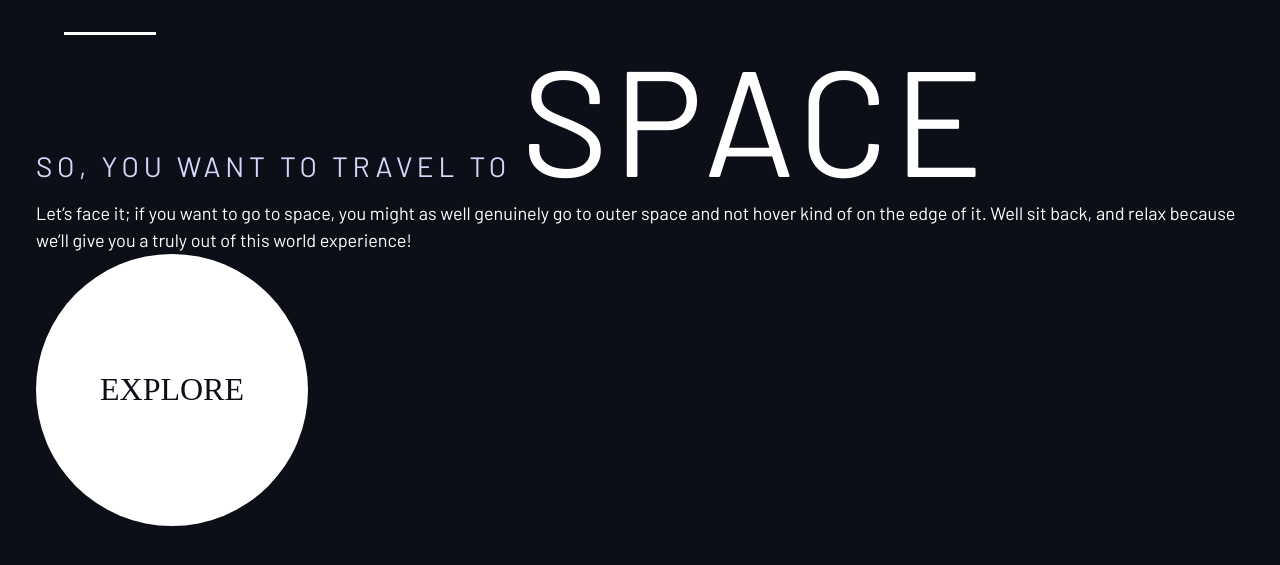
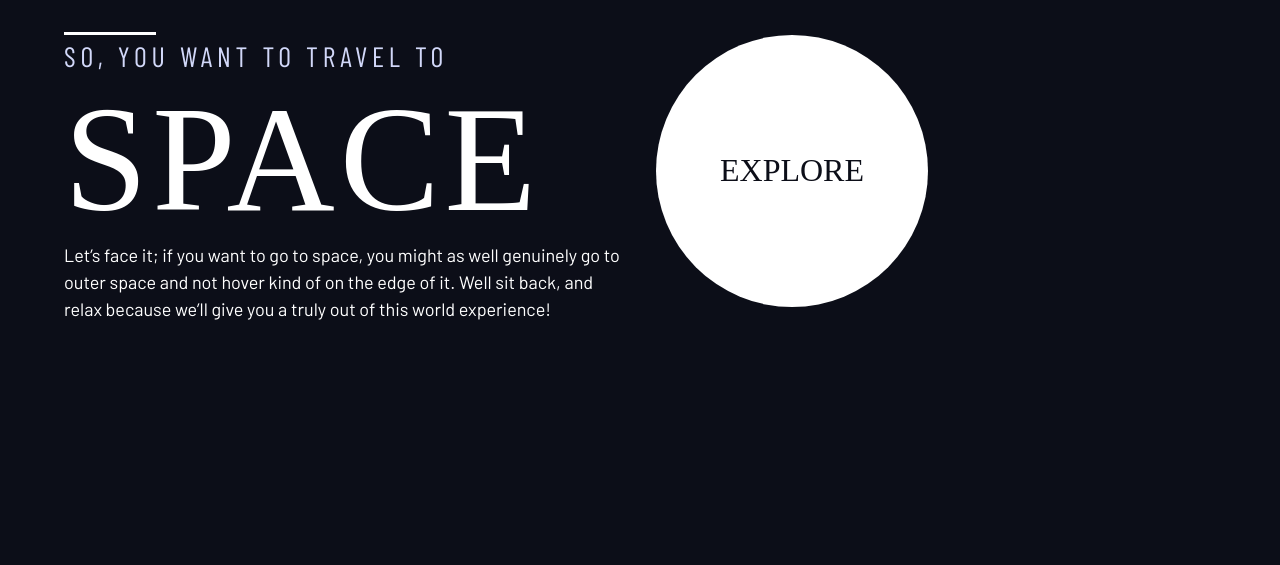
Before and after one commit to gunayakay/gunayakay.github.io, a website built with webpack: page The Homepage/index.html in a window 1280 px wide. Shown: the part 59-624 px from the top of the page. Built offline with nearby package versions, Linux system fonts and the light colour scheme; a web font is replaced by a local one.

Commit message:
Setting up a grid container

```diff
--- a/The Homepage/index.css
+++ b/The Homepage/index.css
@@ -121,6 +121,23 @@ select {
   padding-inline: 2em;
   margin-inline: auto;
   max-width: 80rem;
+}
+
+.grid-container {
+  display: grid;
+  gap: var(--container-gap, 2rem);
+  grid-template-columns: minmax(2rem, 1fr) repeat(2, minmax(0, 40rem)) minmax(
+      2rem,
+      1fr
+    );
+}
+
+.grid-container > *:first-child {
+  grid-column: 2;
+}
+
+.grid-container > *:last-child {
+  grid-column: 3;
 }
 
 .sr-only {
--- a/The Homepage/index.html
+++ b/The Homepage/index.html
@@ -26,7 +26,7 @@
     <link rel="stylesheet" href="index.css" />
     <title>Frontend Mentor | Space tourism website</title>
   </head>
-  <body>
+  <body class="home">
     <header class="primary-header flex">
       <div>
         <img src="./assets/shared/logo.svg" alt="space tourism logo" class="logo">
@@ -42,12 +42,17 @@
         </ul>
     </nav>
     </header>
-    <div class="container">
-   <h1 class="text-accent fs-500 ff-sand-cond uppercase letter-spacing-1">  So, you want to travel to <span class="fs-900 ff-san-serif text-white"> Space </span></h1>
-    <p> Let’s face it; if you want to go to space, you might as well genuinely go to
-    outer space and not hover kind of on the edge of it. Well sit back, and
-    relax because we’ll give you a truly out of this world experience! </p>
-    <a href="#" class="large-button uppercase ff-serif fs-600 text-dark bg-white">Explore</a>
+    <div class="grid-container">
+    <div>
+      <h1 class="text-accent fs-500 ff-sans-cond uppercase letter-spacing-1">So, you want to travel to
+      <span class="fs-900 ff-serif text-white">Space</span></h1>
+      <p>Let’s face it; if you want to go to space, you might as well genuinely go to
+      outer space and not hover kind of on the edge of it. Well sit back, and relax
+      because we’ll give you a truly out of this world experience! </p>
+    </div>
+    <div>
+      <a href="#" class="large-button uppercase ff-serif fs-600 text-dark bg-white">Explore</a>
+    </div>
   </div>
   </body>
 </html>
```
